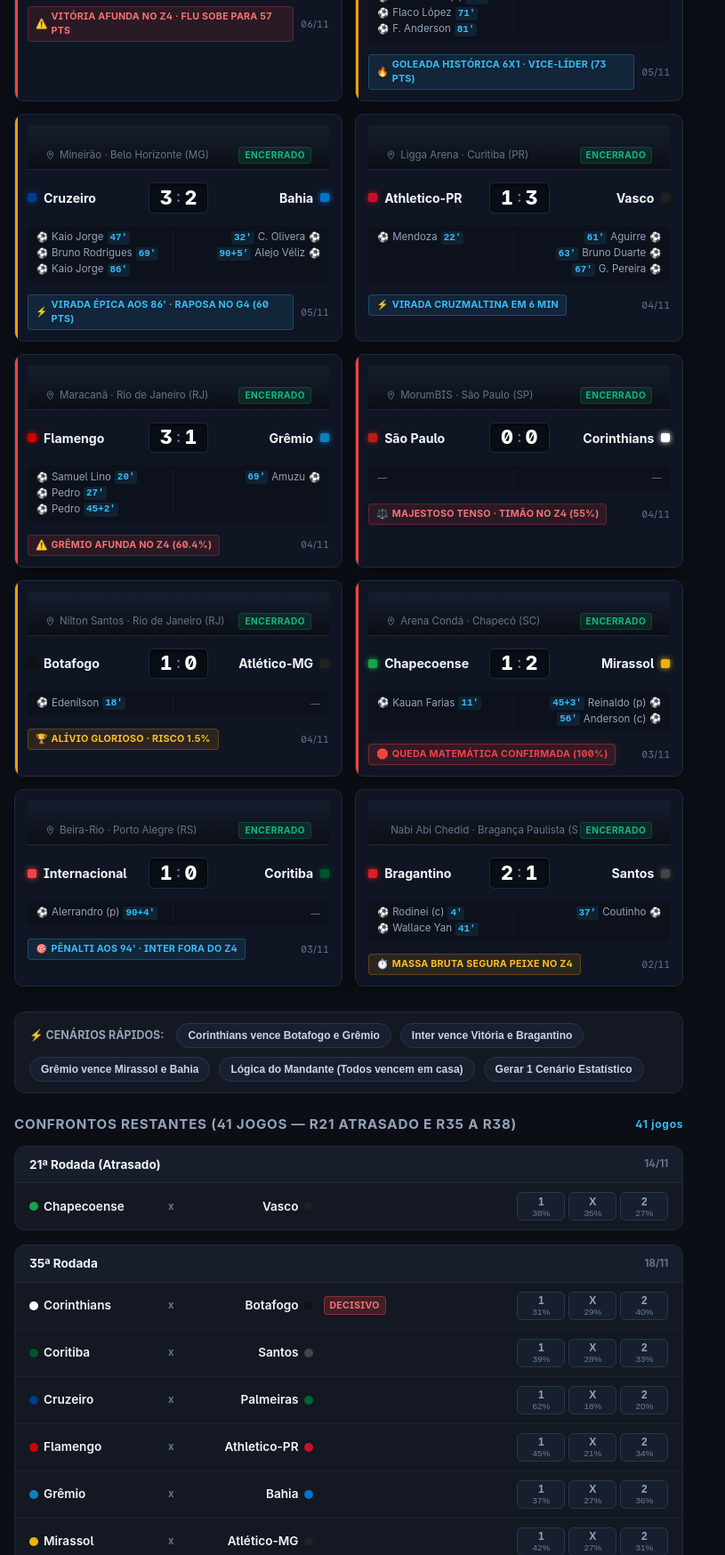
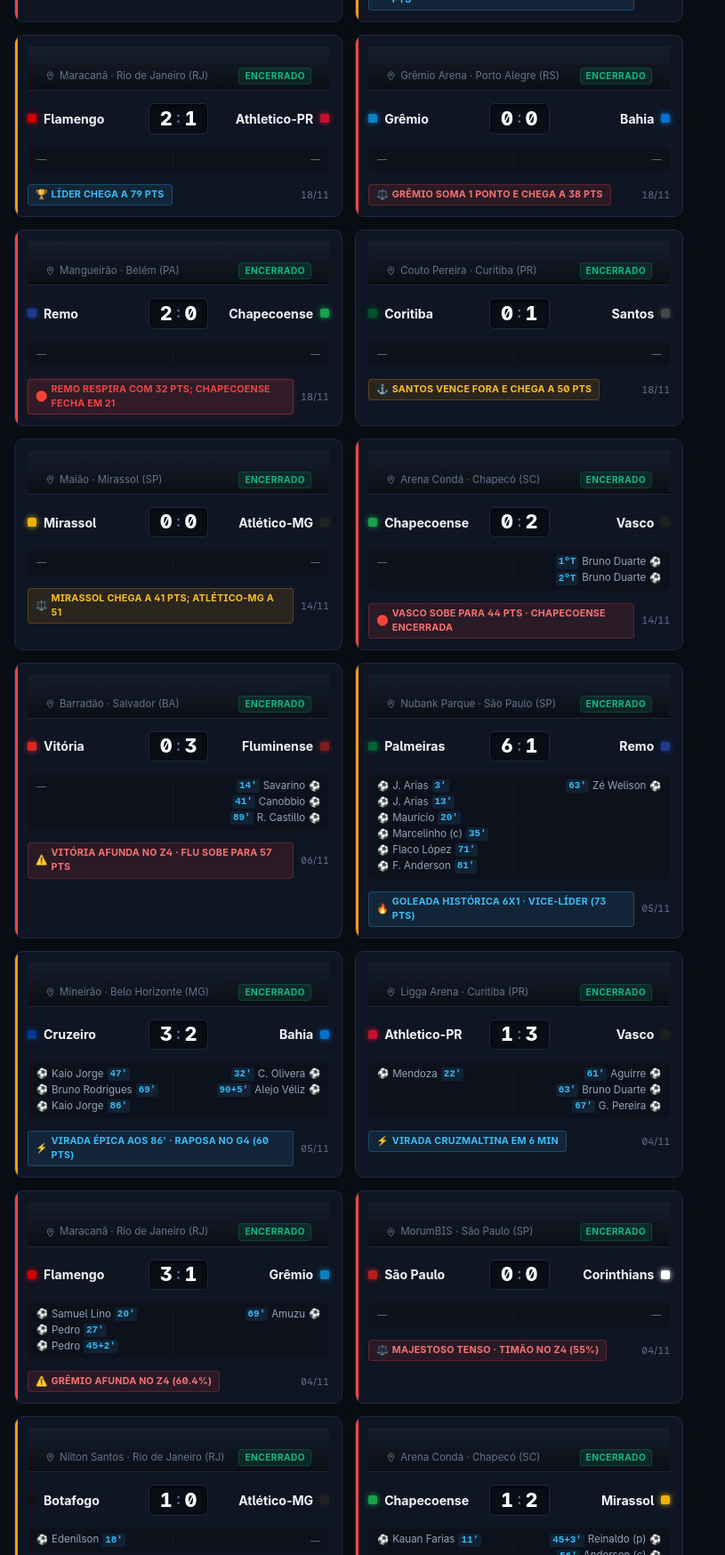
Before and after one commit to marceloasl99/brasileirao-rebaixamento-2026, a plain HTML site: page index.html in a window 1280 px wide. Shown: the part 1052-2800 px from the top of the page at 89% size, without its empty margins (0-815 px from the left). Drawn offline with Linux system fonts and the light colour scheme.

Commit message:
Atualiza resultados da rodada 35 do Brasileirão 2026
Co-authored-by: Copilot <223556219+Copilot@users.noreply.github.com>

```diff
--- a/index.html
+++ b/index.html
@@ -6,7 +6,7 @@
   <title>Simulador de Rebaixamento Brasileirão 2026 | Probabilidades Z4 e Monte Carlo</title>
 
   <!-- SEO Essencial -->
-  <meta name="description" content="Simulador interativo de rebaixamento do Brasileirão 2026 pós-34ª rodada. 20.000 simulações Monte Carlo, probabilidades UFMG, palpites nos 41 jogos restantes e tabela ao vivo.">
+  <meta name="description" content="Simulador interativo de rebaixamento do Brasileirão 2026 após os primeiros jogos da 35ª rodada. 20.000 simulações Monte Carlo, probabilidades UFMG e tabela atualizada.">
   <meta name="keywords" content="simulador brasileirao 2026, rebaixamento brasileirao 2026, z4 brasileirao 2026, probabilidades rebaixamento ufmg, chances de rebaixamento, monte carlo brasileirao, corinthians rebaixamento, gremio rebaixamento, inter rebaixamento, serie a 2026">
   <meta name="author" content="Marcelo Leite">
   <meta name="robots" content="index, follow, max-snippet:-1, max-image-preview:large, max-video-preview:-1">
@@ -23,7 +23,7 @@
   <meta property="og:url" content="https://marceloasl99.github.io/brasileirao-rebaixamento-2026/">
   <meta property="og:site_name" content="Simulador Brasileirão 2026">
   <meta property="og:title" content="Simulador de Rebaixamento Brasileirão 2026 | Probabilidades Z4">
-  <meta property="og:description" content="Simule a reta final do Brasileirão 2026 com 20.000 cenários estocásticos Monte Carlo. Acompanhe a luta contra o Z4, palpites nos 41 jogos restantes e tabela em tempo real.">
+  <meta property="og:description" content="Simule a reta final do Brasileirão 2026 com 20.000 cenários estocásticos Monte Carlo. Acompanhe a luta contra o Z4, palpites nos 33 jogos restantes e tabela atualizada.">
   <meta property="og:image" content="https://marceloasl99.github.io/brasileirao-rebaixamento-2026/og-image.svg">
   <meta property="og:image:width" content="1200">
   <meta property="og:image:height" content="630">
@@ -82,7 +82,7 @@
             "name": "Qual é a linha de corte para escapar do rebaixamento no Brasileirão 2026?",
             "acceptedAnswer": {
               "@type": "Answer",
-              "text": "A linha de corte projetada para permanecer na Série A após a 34ª rodada está entre 42 e 43 pontos, com base em 20.000 simulações estatísticas do modelo estocástico de Poisson."
+              "text": "A linha de corte projetada para permanecer na Série A após a 34ª rodada e o jogo atrasado da 21ª está entre 42 e 43 pontos, com base em 20.000 simulações estatísticas do modelo estocástico de Poisson."
             }
           },
           {
@@ -90,7 +90,7 @@
             "name": "A Chapecoense já está matematicamente rebaixada no Brasileirão 2026?",
             "acceptedAnswer": {
               "@type": "Answer",
-              "text": "Sim. Com a derrota por 2 a 1 para o Mirassol na 34ª rodada, a Chapecoense permaneceu com 21 pontos e não tem mais chances matemáticas de alcançar o 16º colocado, confirmando seu rebaixamento à Série B de 2027."
+              "text": "Sim. A Chapecoense confirmou o rebaixamento após a derrota por 2 a 1 para o Mirassol e encerrou a campanha com 21 pontos depois de perder por 2 a 0 para o Vasco no jogo atrasado da 21ª rodada."
             }
           },
           {
@@ -98,7 +98,7 @@
             "name": "Quais as chances de rebaixamento de Corinthians e Grêmio?",
             "acceptedAnswer": {
               "@type": "Answer",
-              "text": "Após os jogos da 34ª rodada, o Grêmio tem 60,4% de probabilidade de queda (18º lugar com 37 pontos) e o Corinthians tem 55,0% de risco de rebaixamento (17º lugar com 37 pontos), segundo dados calibrados da UFMG e simulações Monte Carlo."
+              "text": "Após o jogo atrasado da 21ª rodada, o Grêmio tem 60,4% de probabilidade de queda (18º lugar com 37 pontos) e o Corinthians tem 55,0% de risco de rebaixamento (17º lugar com 37 pontos), segundo dados calibrados da UFMG e simulações Monte Carlo."
             }
           },
           {
@@ -776,7 +776,7 @@
     }
 
     /* ==========================================================================
-       Placares Encerrados - Broadcast Stadium HUD (34ª Rodada Brasileirão 2026)
+       Placares Encerrados - Broadcast Stadium HUD (35ª Rodada Brasileirão 2026)
        ========================================================================== */
 
     /* 1. Barra de Filtros Segmentada */
@@ -1363,14 +1363,14 @@
       <div class="title-area">
         <h1 itemprop="name">
           <span>Brasileirão 2026 — Simulador de Reta Final</span>
-          <span class="badge-live">34ªR Encerrada · 08/11/2026</span>
+          <span class="badge-live">Atualizado · 19/11/2026</span>
         </h1>
         <p class="header-desc" itemprop="description">
-          Modelo Estocástico Calibrado (UFMG / CNN Brasil) · 41 jogos restantes · Chapecoense matematicamente rebaixada e Z4 em ebulição
+          Modelo Estocástico Calibrado (UFMG / CNN Brasil) · 33 jogos restantes · Chapecoense matematicamente rebaixada e Z4 em ebulição
         </p>
       </div>
       <div class="header-actions">
-        <button class="btn-secondary" id="btnResetAll" title="Restaurar classificação atual da 34ª rodada (08/11/2026)">
+        <button class="btn-secondary" id="btnResetAll" title="Restaurar classificação atual após 19/11/2026">
           ↺ Zerar Palpites
         </button>
         <button class="btn-primary" id="btnRunSim">
@@ -1401,37 +1401,37 @@
 
       <div class="risk-grid" id="riskGrid"></div>
 
-      <!-- Placares Encerrados da 34ª Rodada -->
+      <!-- Placares Encerrados -->
       <div class="section-title">
-        <span>Placares Encerrados — 34ª Rodada</span>
-        <span style="font-size:0.75rem; text-transform:none; color:#10b981;" id="completedCount">10 de 10 jogos concluídos</span>
+        <span>Placares Encerrados — até 19/11</span>
+        <span style="font-size:0.75rem; text-transform:none; color:#10b981;" id="completedCount">18 jogos concluídos</span>
       </div>
 
       <!-- Barra de Filtros Segmentada (HUD Tabs) -->
-      <nav class="scoreboard-filter-bar" aria-label="Filtro dos jogos encerrados da 34ª rodada">
+      <nav class="scoreboard-filter-bar" aria-label="Filtro dos jogos encerrados">
         <div class="filter-group" role="tablist">
           <button class="filter-chip active" role="tab" aria-selected="true" data-filter="all">
             <span class="chip-label">Todos</span>
-            <span class="chip-badge">10</span>
+            <span class="chip-badge">18</span>
           </button>
           <button class="filter-chip" role="tab" aria-selected="false" data-filter="z4">
             <span class="chip-dot dot-danger"></span>
             <span class="chip-label">Luta no Z4</span>
-            <span class="chip-badge">8</span>
+            <span class="chip-badge">14</span>
           </button>
           <button class="filter-chip" role="tab" aria-selected="false" data-filter="g4">
             <span class="chip-dot dot-gold"></span>
             <span class="chip-label">G4 / Título</span>
-            <span class="chip-badge">5</span>
+            <span class="chip-badge">10</span>
           </button>
           <button class="filter-chip" role="tab" aria-selected="false" data-filter="epic">
             <span class="chip-label">⚡ Goleadas & Viradas</span>
-            <span class="chip-badge">3</span>
+            <span class="chip-badge">5</span>
           </button>
         </div>
         <div class="filter-summary">
           <span class="status-indicator-live"></span>
-          <span>10 jogos encerrados</span>
+          <span>18 jogos encerrados</span>
         </div>
       </nav>
 
@@ -1449,8 +1449,8 @@
 
       <!-- Grade de Jogos por Rodada -->
       <div class="section-title">
-        <span>Confrontos Restantes (41 Jogos — R21 Atrasado e R35 a R38)</span>
-        <span style="font-size:0.75rem; text-transform:none; color:var(--accent);" id="matchesCount">41 jogos</span>
+        <span>Confrontos Restantes (33 Jogos — R35 a R38)</span>
+        <span style="font-size:0.75rem; text-transform:none; color:var(--accent);" id="matchesCount">33 jogos</span>
       </div>
 
       <div id="roundsList"></div>
@@ -1463,7 +1463,7 @@
             <details class="faq-item" open>
               <summary class="faq-summary">Qual a pontuação de corte projetada para escapar do Z4?</summary>
               <div class="faq-answer">
-                Após o encerramento de 10 partidas da 34ª rodada, a linha de corte estatística para escapar do rebaixamento está projetada entre <strong>42 e 43 pontos</strong>. Historicamente na era dos pontos corridos com 20 clubes, atingir 43 pontos costuma garantir mais de 85% de probabilidade de permanência na Série A.
+                Após o encerramento da 34ª rodada e do jogo atrasado da 21ª, a linha de corte estatística para escapar do rebaixamento está projetada entre <strong>42 e 43 pontos</strong>. Historicamente na era dos pontos corridos com 20 clubes, atingir 43 pontos costuma garantir mais de 85% de probabilidade de permanência na Série A.
               </div>
             </details>
 
@@ -1477,7 +1477,7 @@
             <details class="faq-item">
               <summary class="faq-summary">A Chapecoense já está matematicamente rebaixada?</summary>
               <div class="faq-answer">
-                <strong>Sim.</strong> Ao ser derrotada pelo Mirassol por 2 a 1 na 34ª rodada, a Chapecoense permaneceu com 21 pontos. Mesmo que vença todos os jogos restantes (incluindo o duelo atrasado contra o Vasco), o clube alcançaria no máximo 36 pontos, pontuação insuficiente para superar o Internacional (16º colocado com 38 pontos). Portanto, o descenso à Série B de 2027 é matemático (100%).
+                <strong>Sim.</strong> Ao ser derrotada pelo Mirassol por 2 a 1 na 34ª rodada, a Chapecoense já havia confirmado matematicamente o descenso. No jogo atrasado da 21ª rodada, perdeu por 2 a 0 para o Vasco e encerrou sua campanha com 21 pontos. Portanto, o descenso à Série B de 2027 permanece confirmado (100%).
               </div>
             </details>
 
@@ -1523,9 +1523,9 @@
       <div class="standings-card">
         <div class="table-head">
           <h2>Tabela em Tempo Real</h2>
-          <div class="table-cutoff-badge" id="simModeBadge">Classificação 34ªR (08/11)</div>
+          <div class="table-cutoff-badge" id="simModeBadge">Classificação (14/11)</div>
         </div>
-        <table class="league-table" aria-label="Tabela de classificação do Brasileirão 2026 - Pós jogos da 34ª rodada em 08/11/2026">
+        <table class="league-table" aria-label="Tabela de classificação do Brasileirão 2026 - Atualizada em 19/11/2026">
           <thead>
             <tr>
               <th scope="row">#</th>
@@ -1555,37 +1555,111 @@
       <strong>Simulador de Rebaixamento Brasileirão 2026</strong> · Modelo Estocástico de Probabilidades Monte Carlo
     </div>
     <div>
-      Atualizado em 08/11/2026 · Dados de referência: UFMG / CNN Brasil · <a href="https://github.com/marceloasl99/brasileirao-rebaixamento-2026" target="_blank" rel="noopener noreferrer">Repositório no GitHub</a>
+      Atualizado em 19/11/2026 · Dados de referência: CBF / UFMG / CNN Brasil · <a href="https://github.com/marceloasl99/brasileirao-rebaixamento-2026" target="_blank" rel="noopener noreferrer">Repositório no GitHub</a>
     </div>
   </footer>
 
   <script>
-    // --- 1. Dados Oficiais e Parâmetros Calibrados (Atualizado em 08/11/2026) ---
+    // --- 1. Dados Oficiais e Parâmetros Calibrados (Atualizado em 19/11/2026) ---
     const RAW_TEAMS = [
-      { name: "Flamengo", short: "FLA", color: "#cc0000", pts: 76, g: 34, w: 23, d: 7, l: 4, gf: 71, gc: 29, ufmg: 0.0, att: 0.315, def: 0.295 },
-      { name: "Palmeiras", short: "PAL", color: "#006437", pts: 73, g: 34, w: 21, d: 10, l: 3, gf: 61, gc: 23, ufmg: 0.0, att: 0.210, def: 0.405 },
-      { name: "Cruzeiro", short: "CRU", color: "#003b8e", pts: 60, g: 34, w: 18, d: 6, l: 10, gf: 55, gc: 48, ufmg: 0.0, att: 0.158, def: -0.065 },
+      { name: "Flamengo", short: "FLA", color: "#cc0000", pts: 79, g: 35, w: 24, d: 7, l: 4, gf: 73, gc: 30, ufmg: 0.0, att: 0.315, def: 0.295 },
+      { name: "Palmeiras", short: "PAL", color: "#006437", pts: 73, g: 35, w: 21, d: 10, l: 4, gf: 63, gc: 25, ufmg: 0.0, att: 0.210, def: 0.405 },
+      { name: "Cruzeiro", short: "CRU", color: "#003b8e", pts: 63, g: 35, w: 19, d: 6, l: 10, gf: 57, gc: 49, ufmg: 0.0, att: 0.158, def: -0.065 },
       { name: "Fluminense", short: "FLU", color: "#831d1d", pts: 57, g: 34, w: 16, d: 9, l: 9, gf: 55, gc: 42, ufmg: 0.0, att: 0.144, def: 0.012 },
-      { name: "Athletico-PR", short: "CAP", color: "#c8102e", pts: 54, g: 34, w: 15, d: 9, l: 10, gf: 51, gc: 43, ufmg: 0.0, att: 0.105, def: 0.040 },
-      { name: "Bahia", short: "BAH", color: "#0072ce", pts: 53, g: 34, w: 14, d: 11, l: 9, gf: 50, gc: 45, ufmg: 0.0, att: 0.082, def: 0.007 },
-      { name: "Atlético-MG", short: "CAM", color: "#222222", pts: 50, g: 34, w: 14, d: 8, l: 12, gf: 44, gc: 40, ufmg: 0.0, att: 0.015, def: 0.060 },
+      { name: "Athletico-PR", short: "CAP", color: "#c8102e", pts: 54, g: 35, w: 15, d: 9, l: 11, gf: 52, gc: 45, ufmg: 0.0, att: 0.105, def: 0.040 },
+      { name: "Bahia", short: "BAH", color: "#0072ce", pts: 54, g: 35, w: 14, d: 12, l: 9, gf: 50, gc: 45, ufmg: 0.0, att: 0.082, def: 0.007 },
+      { name: "Atlético-MG", short: "CAM", color: "#222222", pts: 51, g: 35, w: 14, d: 9, l: 12, gf: 44, gc: 40, ufmg: 0.0, att: 0.015, def: 0.060 },
       { name: "Bragantino", short: "BGT", color: "#d91f26", pts: 47, g: 34, w: 13, d: 8, l: 13, gf: 44, gc: 39, ufmg: 0.0, att: -0.025, def: 0.075 },
-      { name: "Santos", short: "SAN", color: "#444444", pts: 47, g: 34, w: 12, d: 11, l: 11, gf: 50, gc: 49, ufmg: 0.5, att: 0.075, def: -0.090 },
+      { name: "Santos", short: "SAN", color: "#444444", pts: 50, g: 35, w: 13, d: 11, l: 11, gf: 51, gc: 49, ufmg: 0.5, att: 0.075, def: -0.090 },
       { name: "São Paulo", short: "SAO", color: "#b91c1c", pts: 44, g: 34, w: 12, d: 8, l: 14, gf: 39, gc: 39, ufmg: 0.01, att: -0.085, def: 0.055 },
-      { name: "Botafogo", short: "BOT", color: "#111111", pts: 42, g: 34, w: 11, d: 9, l: 14, gf: 46, gc: 53, ufmg: 1.5, att: -0.010, def: -0.210 },
-      { name: "Coritiba", short: "CFC", color: "#00552b", pts: 42, g: 34, w: 11, d: 9, l: 14, gf: 40, gc: 51, ufmg: 4.8, att: -0.080, def: -0.160 },
-      { name: "Vasco", short: "VAS", color: "#1f1f1f", pts: 41, g: 33, w: 11, d: 8, l: 14, gf: 43, gc: 50, ufmg: 1.8, att: -0.065, def: -0.140 },
-      { name: "Mirassol", short: "MIR", color: "#eab308", pts: 40, g: 34, w: 10, d: 10, l: 14, gf: 39, gc: 48, ufmg: 16.1, att: -0.125, def: -0.100 },
+      { name: "Botafogo", short: "BOT", color: "#111111", pts: 42, g: 35, w: 11, d: 9, l: 15, gf: 46, gc: 57, ufmg: 1.5, att: -0.010, def: -0.210 },
+      { name: "Coritiba", short: "CFC", color: "#00552b", pts: 42, g: 35, w: 11, d: 9, l: 15, gf: 40, gc: 52, ufmg: 4.8, att: -0.080, def: -0.160 },
+      { name: "Vasco", short: "VAS", color: "#1f1f1f", pts: 44, g: 34, w: 12, d: 8, l: 14, gf: 45, gc: 50, ufmg: 1.8, att: -0.065, def: -0.140 },
+      { name: "Mirassol", short: "MIR", color: "#eab308", pts: 41, g: 35, w: 10, d: 11, l: 14, gf: 39, gc: 48, ufmg: 16.1, att: -0.125, def: -0.100 },
       { name: "Vitória", short: "VIT", color: "#dc2626", pts: 38, g: 34, w: 10, d: 8, l: 16, gf: 35, gc: 51, ufmg: 21.4, att: -0.158, def: -0.123 },
       { name: "Internacional", short: "INT", color: "#ef4444", pts: 38, g: 34, w: 9, d: 11, l: 14, gf: 38, gc: 42, ufmg: 40.8, att: -0.145, def: -0.010 },
-      { name: "Corinthians", short: "COR", color: "#ffffff", pts: 37, g: 34, w: 9, d: 10, l: 15, gf: 36, gc: 42, ufmg: 55.0, att: -0.160, def: -0.010 },
-      { name: "Grêmio", short: "GRE", color: "#0d80bf", pts: 37, g: 34, w: 9, d: 10, l: 15, gf: 38, gc: 47, ufmg: 60.4, att: -0.130, def: -0.050 },
-      { name: "Remo", short: "REM", color: "#1e3a8a", pts: 29, g: 34, w: 6, d: 11, l: 17, gf: 37, gc: 57, ufmg: 99.56, att: -0.220, def: -0.210 },
-      { name: "Chapecoense", short: "CHA", color: "#16a34a", pts: 21, g: 33, w: 4, d: 9, l: 20, gf: 33, gc: 68, ufmg: 100.0, att: -0.320, def: -0.460 }
+      { name: "Corinthians", short: "COR", color: "#ffffff", pts: 40, g: 35, w: 10, d: 10, l: 15, gf: 40, gc: 42, ufmg: 55.0, att: -0.160, def: -0.010 },
+      { name: "Grêmio", short: "GRE", color: "#0d80bf", pts: 38, g: 35, w: 9, d: 11, l: 15, gf: 38, gc: 47, ufmg: 60.4, att: -0.130, def: -0.050 },
+      { name: "Remo", short: "REM", color: "#1e3a8a", pts: 32, g: 35, w: 7, d: 11, l: 17, gf: 39, gc: 57, ufmg: 99.56, att: -0.220, def: -0.210 },
+      { name: "Chapecoense", short: "CHA", color: "#16a34a", pts: 21, g: 35, w: 4, d: 9, l: 22, gf: 33, gc: 72, ufmg: 100.0, att: -0.320, def: -0.460 }
     ];
 
-    // Placares Encerrados da 34ª Rodada (Dados Oficiais Enriquecidos)
+    // Placares Encerrados (Dados Oficiais Enriquecidos)
     const COMPLETED_MATCHES_34R = [
+      {
+        id: "M35_7", round: "35ª Rodada", date: "18/11",
+        stadium: "Neo Química Arena · São Paulo (SP)",
+        home: "Corinthians", away: "Botafogo", scoreHome: 4, scoreAway: 0,
+        category: "z4", impactClass: "impact-relegation",
+        impactBadge: { type: "z4-threat", icon: "🦅", text: "Timão goleia e sobe para 40 pts" },
+        scorersHome: [], scorersAway: []
+      },
+      {
+        id: "M35_6", round: "35ª Rodada", date: "18/11",
+        stadium: "Mineirão · Belo Horizonte (MG)",
+        home: "Cruzeiro", away: "Palmeiras", scoreHome: 2, scoreAway: 1,
+        category: "g4 epic", impactClass: "impact-top",
+        impactBadge: { type: "triumph", icon: "⚡", text: "Raposa vence o vice-líder e chega a 63 pts" },
+        scorersHome: [], scorersAway: []
+      },
+      {
+        id: "M35_5", round: "35ª Rodada", date: "18/11",
+        stadium: "Maracanã · Rio de Janeiro (RJ)",
+        home: "Flamengo", away: "Athletico-PR", scoreHome: 2, scoreAway: 1,
+        category: "g4", impactClass: "impact-top",
+        impactBadge: { type: "triumph", icon: "🏆", text: "Líder chega a 79 pts" },
+        scorersHome: [], scorersAway: []
+      },
+      {
+        id: "M35_4", round: "35ª Rodada", date: "18/11",
+        stadium: "Grêmio Arena · Porto Alegre (RS)",
+        home: "Grêmio", away: "Bahia", scoreHome: 0, scoreAway: 0,
+        category: "z4", impactClass: "impact-relegation",
+        impactBadge: { type: "z4-threat", icon: "⚖️", text: "Grêmio soma 1 ponto e chega a 38 pts" },
+        scorersHome: [], scorersAway: []
+      },
+      {
+        id: "M35_3", round: "35ª Rodada", date: "18/11",
+        stadium: "Mangueirão · Belém (PA)",
+        home: "Remo", away: "Chapecoense", scoreHome: 2, scoreAway: 0,
+        category: "z4", impactClass: "impact-relegation",
+        impactBadge: { type: "relegated", icon: "🛑", text: "Remo respira com 32 pts; Chapecoense fecha em 21" },
+        scorersHome: [], scorersAway: []
+      },
+      {
+        id: "M35_2", round: "35ª Rodada", date: "18/11",
+        stadium: "Couto Pereira · Curitiba (PR)",
+        home: "Coritiba", away: "Santos", scoreHome: 0, scoreAway: 1,
+        category: "z4", impactClass: "",
+        impactBadge: { type: "climax", icon: "⚓", text: "Santos vence fora e chega a 50 pts" },
+        scorersHome: [], scorersAway: []
+      },
+      {
+        id: "M35_1", round: "35ª Rodada", date: "14/11",
+        stadium: "Maião · Mirassol (SP)",
+        home: "Mirassol", away: "Atlético-MG", scoreHome: 0, scoreAway: 0,
+        category: "z4", impactClass: "",
+        impactBadge: { type: "climax", icon: "⚖️", text: "Mirassol chega a 41 pts; Atlético-MG a 51" },
+        scorersHome: [], scorersAway: []
+      },
+      {
+        id: "M21_1",
+        round: "21ª Rodada (Atrasado)",
+        date: "14/11",
+        stadium: "Arena Condá · Chapecó (SC)",
+        home: "Chapecoense",
+        away: "Vasco",
+        scoreHome: 0,
+        scoreAway: 2,
+        category: "z4",
+        impactClass: "impact-relegation",
+        impactBadge: { type: "z4-threat", icon: "🛑", text: "Vasco sobe para 44 pts · Chapecoense encerrada" },
+        scorersHome: [],
+        scorersAway: [
+          { name: "Bruno Duarte", time: "1ºT" },
+          { name: "Bruno Duarte", time: "2ºT" }
+        ]
+      },
       {
         id: "M34_10",
         round: "34ª Rodada",
@@ -1785,16 +1859,7 @@
     ];
 
     const FIXTURES_LIST = [
-      // Atrasado R21
-      { id: "R21_1", round: "21ª Rodada (Atrasado)", home: "Chapecoense", away: "Vasco", date: "14/11", direct: false },
       // R35
-      { id: "R35_1", round: "35ª Rodada", home: "Corinthians", away: "Botafogo", date: "18/11", direct: true, label: "Decisivo" },
-      { id: "R35_2", round: "35ª Rodada", home: "Coritiba", away: "Santos", date: "18/11", direct: false },
-      { id: "R35_3", round: "35ª Rodada", home: "Cruzeiro", away: "Palmeiras", date: "18/11", direct: false },
-      { id: "R35_4", round: "35ª Rodada", home: "Flamengo", away: "Athletico-PR", date: "18/11", direct: false },
-      { id: "R35_5", round: "35ª Rodada", home: "Grêmio", away: "Bahia", date: "18/11", direct: false },
-      { id: "R35_6", round: "35ª Rodada", home: "Mirassol", away: "Atlético-MG", date: "18/11", direct: false },
-      { id: "R35_7", round: "35ª Rodada", home: "Remo", away: "Chapecoense", date: "18/11", direct: false },
       { id: "R35_8", round: "35ª Rodada", home: "São Paulo", away: "Fluminense", date: "18/11", direct: false },
       { id: "R35_9", round: "35ª Rodada", home: "Vasco", away: "Internacional", date: "18/11", direct: true, label: "Confronto Direto" },
       { id: "R35_10", round: "35ª Rodada", home: "Vitória", away: "Bragantino", date: "18/11", direct: false },
@@ -1999,7 +2064,7 @@
       const totalPicks = Object.values(userPicks).filter(Boolean).length;
       const badge = document.getElementById("simModeBadge");
       if (totalPicks === 0) {
-        badge.textContent = "Classificação 34ªR (08/11)";
+        badge.textContent = "Classificação (14/11)";
         badge.style.color = "var(--accent)";
       } else {
         badge.textContent = `${totalPicks} palpite(s) fixado(s)`;
```
Also changed, not shown: llms.txt, 1 other file.
